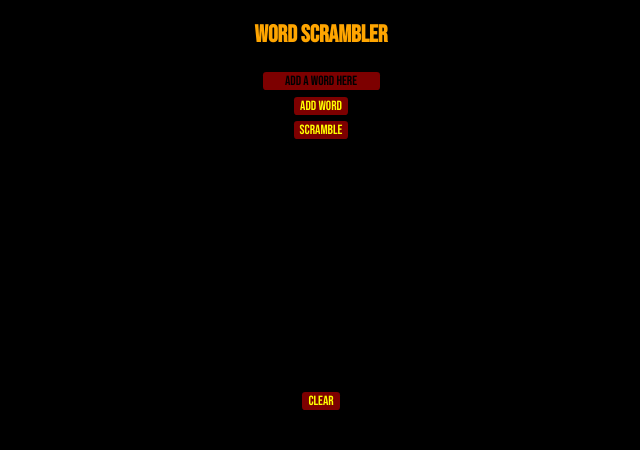
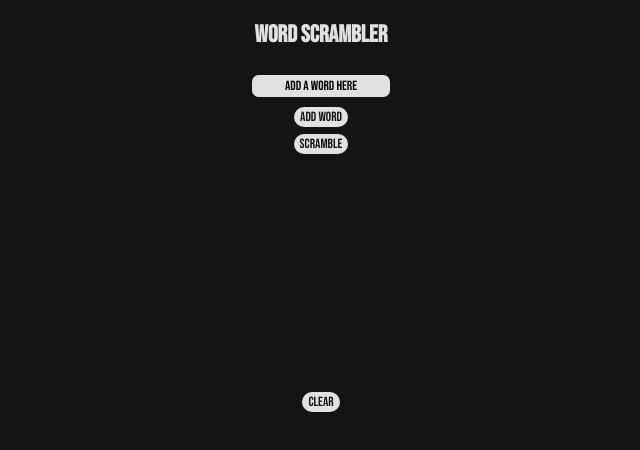
Before and after one commit to danieldenton/word-scrambler, a React (Create React App) app: page / in a window 1280 px wide. Shown: the top 450 px of the page, without its empty margins (319-959 px from the left). Built offline with nearby package versions, Linux system fonts and the light colour scheme.

Commit message:
final 6/12

```diff
--- a/src/App.css
+++ b/src/App.css
@@ -1,7 +1,7 @@
 @import url('https://fonts.googleapis.com/css2?family=Bebas+Neue&display=swap');
 
 :root {
-  background-color: black;
+  background-color: rgb(20, 20, 20);
   color: rgb(255, 255, 255);
 }
 
@@ -9,10 +9,11 @@
 .App {
   text-align: center;
   font-family: 'Bebas Neue';
+  color: rgb(225, 225, 225);
 }
 
 .word-scrambler {
-  color: orange;
+  color: rgb(225, 225, 225);;
 }
 
 .word-scramble-container {
@@ -26,11 +27,13 @@
 
 input {
   font-family: 'Bebas Neue';
-  background-color: rgb(125, 0, 0);
-  color: yellow;
+  background-color: rgb(225, 225, 225);
+  color: rgb(20, 20, 20);
   border: none;
-  border-radius: .25em;
-  margin: .25em;
+  border-radius: .5em;
+  margin: .5em;
+  height: 1.5em;
+  width: 10em;
 }
 
 input:focus {
@@ -44,11 +47,17 @@ input::placeholder {
 
 .btn {
   font-family: 'Bebas Neue';
-  background-color: rgb(125, 0, 0);
+  background-color: rgb(225, 225, 225);
   border: none;
-  border-radius: .25em;
-  color: yellow;
+  border-radius: .75em;
+  color: rgb(20, 20, 20);
   margin: .25em;
+  height: 1.5em;
+}
+
+.btn:hover {
+  background-color: rgb(112, 0, 0);
+  color: rgb(225, 225, 225);
 }
 
 .words {
```
